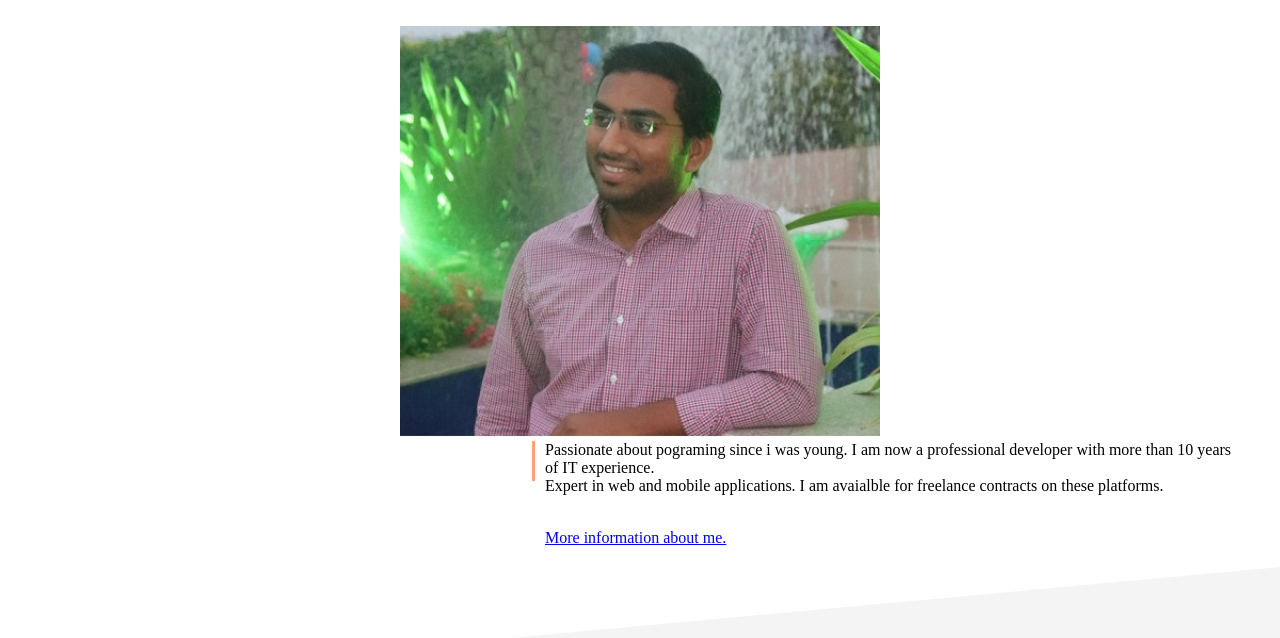
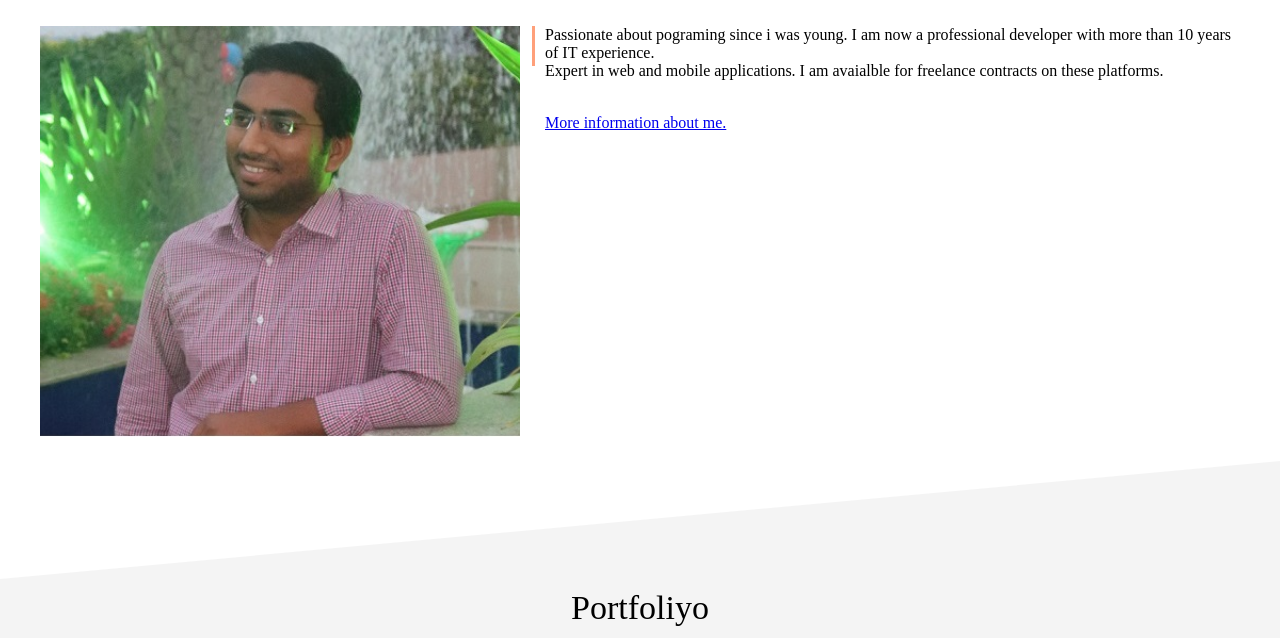
Before and after one commit to AshishNaik5431/portfolio, a plain HTML site: page index.html in a window 1280 px wide. Shown: the part 636-1274 px from the top of the page. Drawn offline with Linux system fonts and the light colour scheme.

Commit message:
updated index.html file with updated allignment

```diff
--- a/index.html
+++ b/index.html
@@ -33,7 +33,7 @@
     <!--section-->
     <div class="section" style="overflow: auto;">
         <h2>About me</h2>
-        <div style="text-align: center;"><img class="aboutmeimage" src="ashish.pink2.jpg"></div>
+        <img class="aboutmeimage" src="ashish.pink2.jpg">
         <div class="aboutme">
             <div class="lineaboutme">
                 <p >
```
